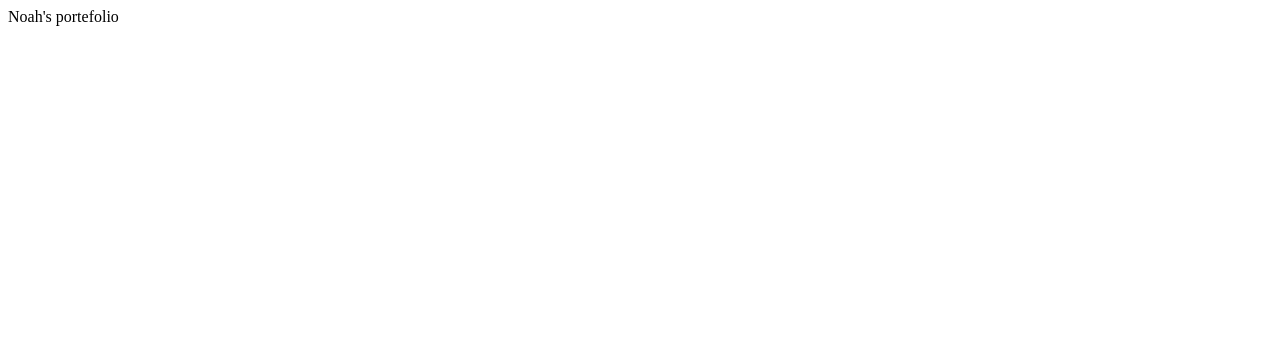
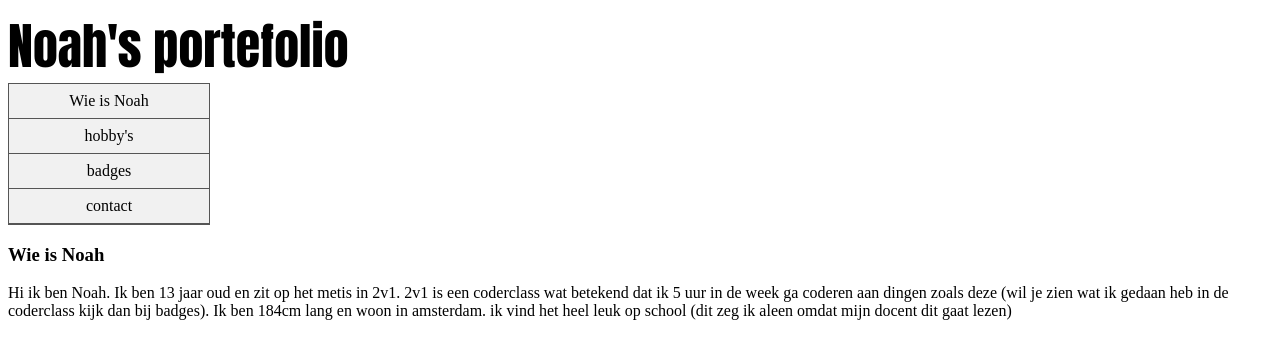
Before and after one commit to NoahVP/html-css-2, a plain HTML site: page index.html in a window 1280 px wide. Drawn offline with Linux system fonts and the light colour scheme.

Commit message:
Eerste tekst en style

```diff
--- a/index.html
+++ b/index.html
@@ -9,11 +9,32 @@
       Noah's portefolio
   </header>
     <nav>
+      <ul>
+        <li><a href="#Wie is Noah">Wie is Noah</a></li>
+        <li><a href="#Hobby's">hobby's</a></li>
+        <li><a href="#badges">badges</a></li>
+        <li><a href="#contact">contact</a></li>
+      </ul>
     </nav>
-    <section>
-      <article>
+    <section id="articles">
+      <article id="Wie is Noah">
+        <p>
+          <h1>Wie is Noah</h1>
+            Hi ik ben Noah. Ik ben 13 jaar oud en zit op het metis in 2v1. 2v1 is een coderclass wat betekend dat ik 5 uur in de week ga coderen aan dingen zoals deze
+            (wil je zien wat ik gedaan heb in de coderclass kijk dan bij badges). Ik ben 184cm lang en woon in amsterdam. ik vind het heel leuk op school
+            (dit zeg ik aleen omdat mijn docent dit gaat lezen)
+        </p>
+      </article>
+      <article id="badges">
+
+      </article>
+      <article id="badges">
+
+      </article>
+      <article id="contact">
 
       </article>
     </section>
+   <link rel="stylesheet" type="text/css" href="style.css">
   </body>
 </html>
--- a/style.css
+++ b/style.css
@@ -1,4 +1,31 @@
 header {
-  font-size: 100px;
+  font-size: 50px;
   font-family: impact;
 }
+
+ul {
+    padding: 0px;
+    margin: 0px;
+    border: 1px solid #555;
+    list-style-type: none;
+    width: 200px;
+    background-color: #f1f1f1;
+}
+
+li a{
+    text-align: center;
+    border-bottom: 1px solid #555;
+    display: block;
+    color: #000;
+    padding: 8px 16px;
+    text-decoration: none
+}
+
+li:hover {
+    background-color: #555;
+    color: white;
+}
+#articles {
+  font-size: 24px
+  font-family: sans-serif;
+}
```
